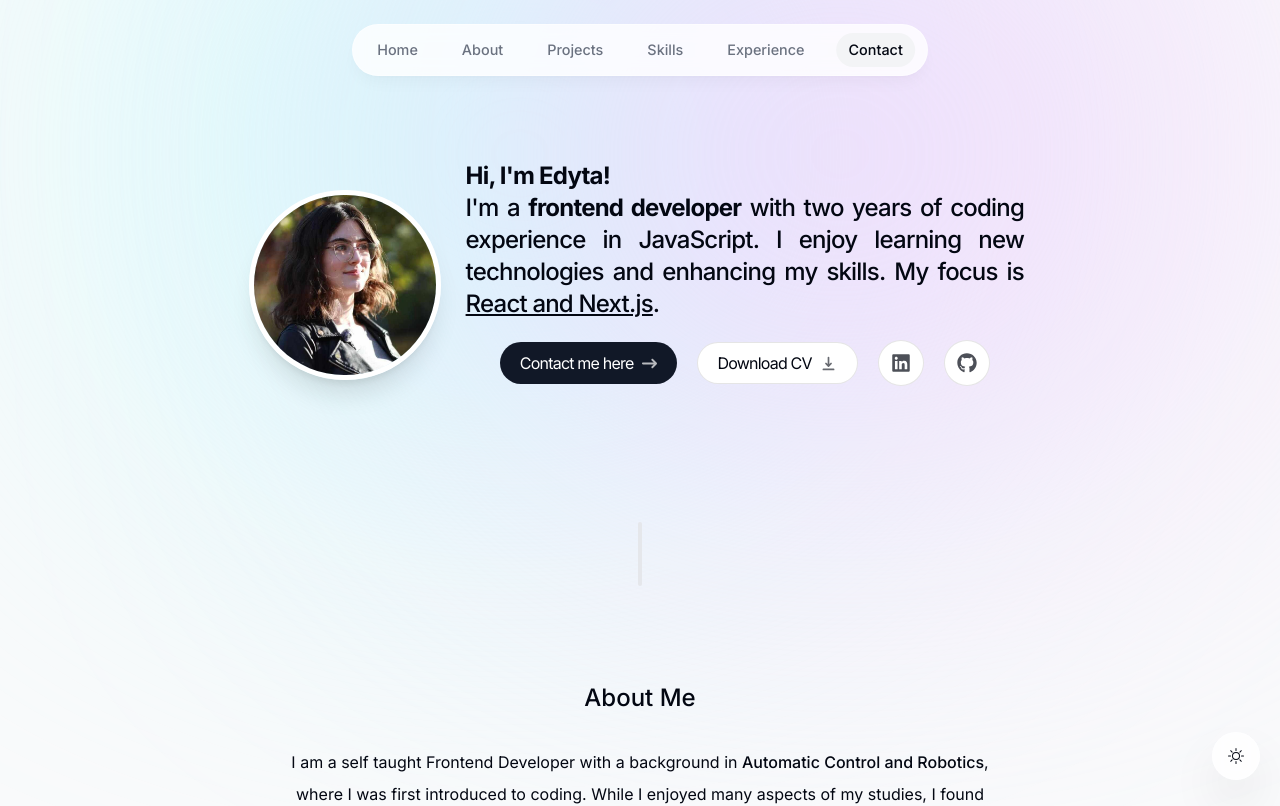
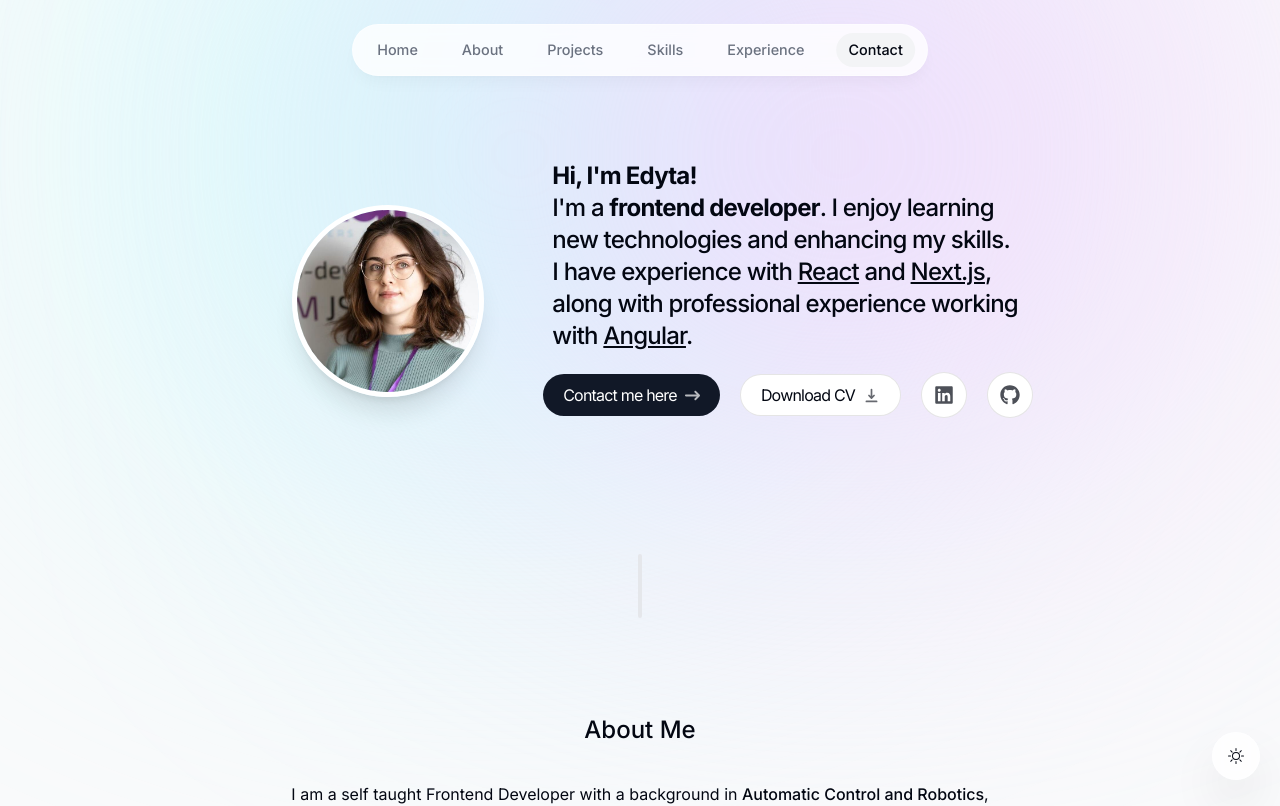
Before and after one commit to KawalaE/portfolio, a Next.js app: page / in a window 1280 px wide. Shown: the top 806 px of the page. Built offline with nearby package versions, Linux system fonts and the light colour scheme; no server answers.

Commit message:
Change picture + change CV file

```diff
--- a/components/Intro.tsx
+++ b/components/Intro.tsx
@@ -1,7 +1,7 @@
 "use client";
 import { useActiveSectionContext } from "@/context/active-section";
 import useSectionInView from "@/lib/hook";
-import me from "@/public/me.jpg";
+import me from "@/public/me.jpeg";
 import { motion } from "framer-motion";
 import Image from "next/image";
 import Link from "next/link";
@@ -43,14 +43,15 @@ const Intro = () => {
           <motion.p
             initial={{ opacity: 0, y: 100 }}
             animate={{ opacity: 1, y: 0 }}
-            className="mt-4 px-4 text-xl font-medium leading-[1.5] sm:text-2xl text-justify"
+            className="mt-4 px-4 text-xl font-medium leading-[1.5] sm:text-2xl "
           >
             <span className="font-bold">Hi, I&apos;m Edyta! </span>
             <br />
             <span>
-              I&apos;m a <b>frontend developer</b> with two years of coding
-              experience in JavaScript. I enjoy learning new technologies and
-              enhancing my skills. My focus is <u>React and Next.js</u>.
+              I&apos;m a <b>frontend developer</b>. I enjoy learning new
+              technologies and enhancing my skills. <br />I have experience with{" "}
+              <u>React</u> and <u>Next.js</u>, along with professional
+              experience working with <u>Angular</u>.
             </span>
           </motion.p>
           <motion.div
```
Also changed, not shown: public/me.jpeg (added), 1 other file (tests, documents, lock files or other folders).
